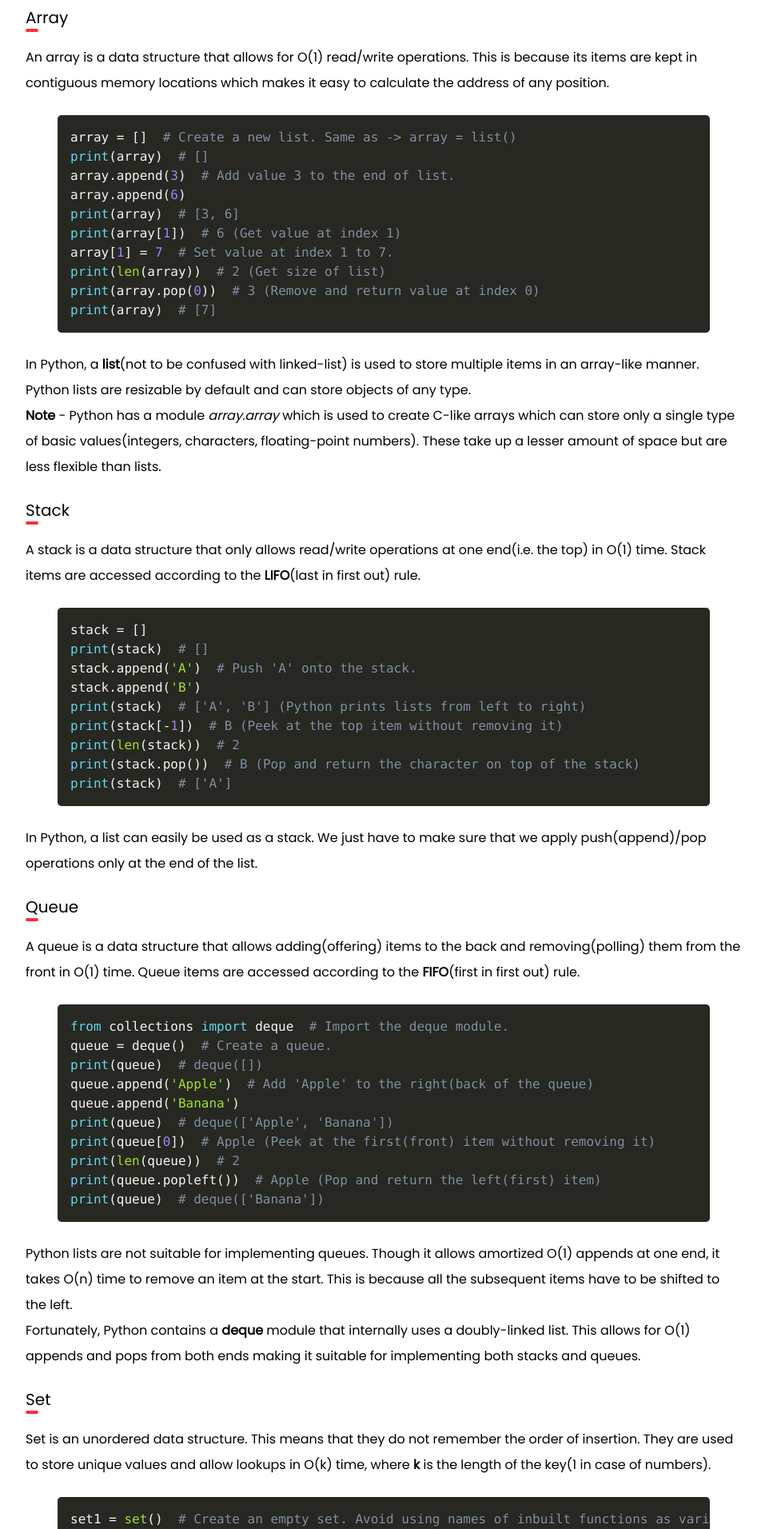
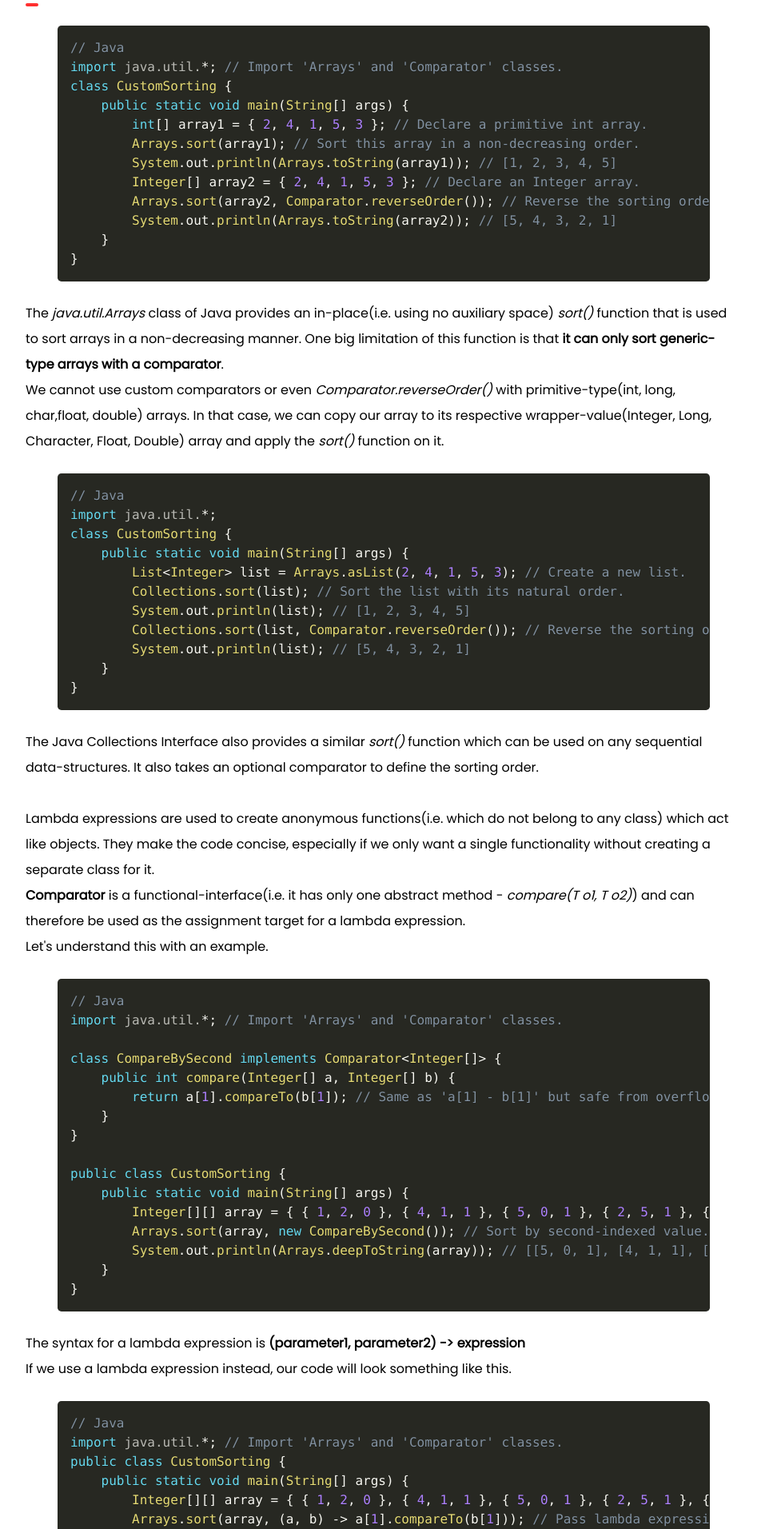
Before and after one commit to thesourceproject/thesourceproject.github.io, a Nuxt app: page /article/12-How-to-use-lambda-functions-for-custom-sorting in a window 1280 px wide. Shown: the part 688-2600 px from the top of the page at 80% size, without its empty margins (160-1117 px from the left). Built offline with nearby package versions, Linux system fonts and the light colour scheme; a web font is replaced by a local one.

Commit message:
article 12 update

```diff
--- a/pages/article/12-How-to-use-lambda-functions-for-custom-sorting.vue
+++ b/pages/article/12-How-to-use-lambda-functions-for-custom-sorting.vue
@@ -4,7 +4,7 @@
       <ArticleHeader
         title="How to use lambda functions for custom sorting"
         date="29 Mar '21"
-        readTime="5 min read"
+        readTime="10 min read"
         :tags="[
           'basics',
           'data',
@@ -16,7 +16,7 @@
         ]"
       />
       <p>
-        Java and Python both provide an inbuilt sorting functionality that sorts
+        Java and Python provide an inbuilt sorting functionality that sorts
         items in a non-decreasing manner. But, what if we want to use a custom
         sorting logic?
       </p>
@@ -25,8 +25,6 @@
         <div class="w-6 h-1 bg-background-2 rounded-full"></div>
       </div>
       <p class="mt-8">
-        First, we will see a basic example of the
-        <em>sort()</em> function.<br />
         <strong>Note</strong> - This tutorial assumes you have some basic
         understanding of Java and Python. You may refer to our
         <NuxtLink
@@ -37,213 +35,163 @@
         before you continue.
       </p>
       <div class="mt-6 flex flex-col">
-        <h3 class="text-xl">Array</h3>
+        <h3 class="text-xl">Java</h3>
         <div class="w-4 h-1 bg-background-2 rounded-full"></div>
       </div>
-      <p class="mt-4">
-        An array is a data structure that allows for O(1) read/write operations.
-        This is because its items are kept in contiguous memory locations which
-        makes it easy to calculate the address of any position.
+      <CodeSnippet
+        code="// Java
+import java.util.*; // Import 'Arrays' and 'Comparator' classes.
+class CustomSorting {
+    public static void main(String[] args) {
+        int[] array1 = { 2, 4, 1, 5, 3 }; // Declare a primitive int array.
+        Arrays.sort(array1); // Sort this array in a non-decreasing order.
+        System.out.println(Arrays.toString(array1)); // [1, 2, 3, 4, 5]
+        Integer[] array2 = { 2, 4, 1, 5, 3 }; // Declare an Integer array.
+        Arrays.sort(array2, Comparator.reverseOrder()); // Reverse the sorting order.
+        System.out.println(Arrays.toString(array2)); // [5, 4, 3, 2, 1]
+    }
+}"
+        lang="language-java"
+      />
+      <p>
+        The <em>java.util.Arrays</em> class of Java provides an in-place(i.e.
+        using no auxiliary space) <em>sort()</em> function that is used to sort
+        arrays in a non-decreasing manner. One big limitation of this function
+        is that
+        <strong>it can only sort generic-type arrays with a comparator</strong
+        >.<br />
+        We cannot use custom comparators or even
+        <em>Comparator.reverseOrder()</em> with primitive-type(int, long,
+        char,float, double) arrays. In that case, we can copy our array to its
+        respective wrapper-value(Integer, Long, Character, Float, Double) array
+        and apply the <em>sort()</em> function on it.
       </p>
       <CodeSnippet
-        code="array = []  # Create a new list. Same as -> array = list()
-print(array)  # []
-array.append(3)  # Add value 3 to the end of list.
-array.append(6)
-print(array)  # [3, 6]
-print(array[1])  # 6 (Get value at index 1)
-array[1] = 7  # Set value at index 1 to 7.
-print(len(array))  # 2 (Get size of list)
-print(array.pop(0))  # 3 (Remove and return value at index 0)
-print(array)  # [7]"
+        code="// Java
+import java.util.*;
+class CustomSorting {
+    public static void main(String[] args) {
+        List<Integer> list = Arrays.asList(2, 4, 1, 5, 3); // Create a new list.
+        Collections.sort(list); // Sort the list with its natural order.
+        System.out.println(list); // [1, 2, 3, 4, 5]
+        Collections.sort(list, Comparator.reverseOrder()); // Reverse the sorting order.
+        System.out.println(list); // [5, 4, 3, 2, 1]
+    }
+}"
+        lang="language-java"
+      />
+      <p>
+        The Java Collections Interface also provides a similar
+        <em>sort()</em> function which can be used on any sequential
+        data-structures. It also takes an optional comparator to define the
+        sorting order.<br /><br />
+        Lambda expressions are used to create anonymous functions(i.e. which do
+        not belong to any class) which act like objects. They make the code
+        concise, especially if we only want a single functionality without
+        creating a separate class for it.<br />
+        <strong>Comparator</strong> is a functional-interface(i.e. it has only
+        one abstract method - <nobr><em>compare(T o1, T o2)</em></nobr
+        >) and can therefore be used as the assignment target for a lambda
+        expression.<br />
+        Let's understand this with an example.
+      </p>
+      <CodeSnippet
+        code="// Java
+import java.util.*; // Import 'Arrays' and 'Comparator' classes.
+
+class CompareBySecond implements Comparator<Integer[]> {
+    public int compare(Integer[] a, Integer[] b) {
+        return a[1].compareTo(b[1]); // Same as 'a[1] - b[1]' but safe from overflow.
+    }
+}
+
+public class CustomSorting {
+    public static void main(String[] args) {
+        Integer[][] array = { { 1, 2, 0 }, { 4, 1, 1 }, { 5, 0, 1 }, { 2, 5, 1 }, { 6, 3, 4 } }; // Declare a 2-D Integer array.
+        Arrays.sort(array, new CompareBySecond()); // Sort by second-indexed value.
+        System.out.println(Arrays.deepToString(array)); // [[5, 0, 1], [4, 1, 1], [1, 2, 0], [6, 3, 4], [2, 5, 1]]
+    }
+}"
+        lang="language-java"
+      />
+      <p>
+        The syntax for a lambda expression is
+        <nobr><strong>(parameter1, parameter2) -> expression</strong></nobr
+        ><br />
+        If we use a lambda expression instead, our code will look something like
+        this.
+      </p>
+      <CodeSnippet
+        code="// Java
+import java.util.*; // Import 'Arrays' and 'Comparator' classes.
+public class CustomSorting {
+    public static void main(String[] args) {
+        Integer[][] array = { { 1, 2, 0 }, { 4, 1, 1 }, { 5, 0, 1 }, { 2, 5, 1 }, { 6, 3, 4 } };
+        Arrays.sort(array, (a, b) -> a[1].compareTo(b[1])); // Pass lambda expression as comparator.
+        System.out.println(Arrays.deepToString(array)); // [[5, 0, 1], [4, 1, 1], [1, 2, 0], [6, 3, 4], [2, 5, 1]]
+    }
+}"
+        lang="language-java"
+      />
+      <p>
+        Notice how concise it looks now. No need for creating separate classes
+        for different comparators. If we wanted to sort according to the
+        third-indexed value, we simply modify the lambda expression.<br /><br />
+        We are not limited to simple expressions and can also use more complex
+        sorting logic in our lambda expressions. Simply enclose the multiple
+        statements and the return statement within curly braces.<br />
+        Suppose, we wanted to sort the integer arrays by the first-index, then
+        the second-index, and then finally the third index. Our lambda
+        expression would look like this.
+      </p>
+      <CodeSnippet
+        code="// Java
+public class CustomSorting {
+    public static void main(String[] args) {
+        Integer[][] array = { { 1, 2, 0 }, { 2, 1, 5 }, { 2, 1, 1 }, { 1, 5, 1 }, { 2, 3, 4 } };
+        Arrays.sort(array, (a, b) -> {
+            if (a[0] != b[0]) {
+                return a[0].compareTo(b[0]);
+            }
+            if (a[1] != b[1]) {
+                return a[1].compareTo(b[1]);
+            }
+            return a[2].compareTo(b[2]);
+        });
+        System.out.println(Arrays.deepToString(array)); // [[1, 2, 0], [1, 5, 1], [2, 1, 1], [2, 1, 5], [2, 3, 4]]
+    }
+}"
+        lang="language-java"
+      />
+      <div class="mt-6 flex flex-col">
+        <h3 class="text-xl">Python</h3>
+        <div class="w-4 h-1 bg-background-2 rounded-full"></div>
+      </div>
+      <CodeSnippet
+        code="# Python3
+array1 = [2, 4, 1, 5, 3]  # Declare our array.
+array1.sort()  # Sort the array.
+print(array1)  # [1, 2, 3, 4, 5]
+array2 = [2, 4, 1, 5, 3]
+array2.sort(reverse=True)  # Reverse the sorting order.
+print(array2)  # [5, 4, 3, 2, 1]"
         lang="language-python"
       />
       <p>
-        In Python, a <strong>list</strong>(not to be confused with linked-list)
-        is used to store multiple items in an array-like manner. Python lists
-        are resizable by default and can store objects of any type.<br />
-        <strong>Note</strong> - Python has a module <em>array.array</em> which
-        is used to create C-like arrays which can store only a single type of
-        basic values(integers, characters, floating-point numbers). These take
-        up a lesser amount of space but are less flexible than lists.
-      </p>
-      <div class="mt-6 flex flex-col">
-        <h3 class="text-xl">Stack</h3>
-        <div class="w-4 h-1 bg-background-2 rounded-full"></div>
-      </div>
-      <p class="mt-4">
-        A stack is a data structure that only allows read/write operations at
-        one end(i.e. the top) in O(1) time. Stack items are accessed according
-        to the <strong>LIFO</strong>(last in first out) rule.
+        Python lists have an in-place <em>sort()</em> function which accepts an
+        optional <em>reverse</em> parameter that reverses the sorting order.<br />
+        There's also a very helpful <em>sorted()</em> function that creates a
+        copy of the list, sorts it, and then returns it.
       </p>
       <CodeSnippet
-        code="stack = []
-print(stack)  # []
-stack.append('A')  # Push 'A' onto the stack.
-stack.append('B')
-print(stack)  # ['A', 'B'] (Python prints lists from left to right)
-print(stack[-1])  # B (Peek at the top item without removing it)
-print(len(stack))  # 2
-print(stack.pop())  # B (Pop and return the character on top of the stack)
-print(stack)  # ['A']"
+        code="# Python3
+array1 = [2, 4, 1, 5, 3]
+array2 = sorted(array1, reverse=True)  # Return a reverse-sorted copy of the list.
+print(array1)  # [2, 4, 1, 5, 3] (Original list remains unmodified)
+print(array2)  # [5, 4, 3, 2, 1]"
         lang="language-python"
       />
       <p>
-        In Python, a list can easily be used as a stack. We just have to make
-        sure that we apply push(append)/pop operations only at the end of the
-        list.
-      </p>
-      <div class="mt-6 flex flex-col">
-        <h3 class="text-xl">Queue</h3>
-        <div class="w-4 h-1 bg-background-2 rounded-full"></div>
-      </div>
-      <p class="mt-4">
-        A queue is a data structure that allows adding(offering) items to the
-        back and removing(polling) them from the front in O(1) time. Queue items
-        are accessed according to the
-        <strong>FIFO</strong>(first in first out) rule.
-      </p>
-      <CodeSnippet
-        code="from collections import deque  # Import the deque module.
-queue = deque()  # Create a queue.
-print(queue)  # deque([])
-queue.append('Apple')  # Add 'Apple' to the right(back of the queue)
-queue.append('Banana')
-print(queue)  # deque(['Apple', 'Banana'])
-print(queue[0])  # Apple (Peek at the first(front) item without removing it)
-print(len(queue))  # 2
-print(queue.popleft())  # Apple (Pop and return the left(first) item)
-print(queue)  # deque(['Banana'])"
-        lang="language-python"
-      />
-      <p>
-        Python lists are not suitable for implementing queues. Though it allows
-        amortized O(1) appends at one end, it takes O(n) time to remove an item
-        at the start. This is because all the subsequent items have to be
-        shifted to the left.<br />
-        Fortunately, Python contains a <strong>deque</strong> module that
-        internally uses a doubly-linked list. This allows for O(1) appends and
-        pops from both ends making it suitable for implementing both stacks and
-        queues.
-      </p>
-      <div class="mt-6 flex flex-col">
-        <h3 class="text-xl">Set</h3>
-        <div class="w-4 h-1 bg-background-2 rounded-full"></div>
-      </div>
-      <p class="mt-4">
-        Set is an unordered data structure. This means that they do not remember
-        the order of insertion. They are used to store unique values and allow
-        lookups in O(k) time, where <strong>k</strong> is the length of the
-        key(1 in case of numbers).
-      </p>
-      <CodeSnippet
-        code="set1 = set()  # Create an empty set. Avoid using names of inbuilt functions as variable names.
-print(set1)  # set()
-set1.add(3)  # Add 3 to the set.
-set1.add(6)
-print(set1)  # {3, 6}
-print(len(set1))  # 2
-print(6 in set1)  # True (Check if 6 is in the set)
-set1.remove(6)  # Remove 6 from the set.
-print(6 in set1)  # False
-print(set1)  # {3}
-for num in set1:
-    print(num)  # Perform action for every set item."
-        lang="language-python"
-      />
-      <p>Python provides an easy to use set object using <em>set()</em>.</p>
-      <div class="mt-6 flex flex-col">
-        <h3 class="text-xl">Map</h3>
-        <div class="w-4 h-1 bg-background-2 rounded-full"></div>
-      </div>
-      <p class="mt-4">
-        A map is a special data structure that allows mapping of unique keys to
-        a respective value. Similar to a set, it allows lookup in O(k) time
-        where
-        <strong>k</strong> is the length of the key.
-      </p>
-      <CodeSnippet
-        code="map = {}  # Create a new map(dictionary). Same as -> map = dict()
-print(map)  # {}
-map['A'] = 'Apple'  # Map the key 'A' to the value &quot;Apple&quot;
-map['B'] = 'Banana'
-print(map.setdefault('B', 'Blueberry'))  # Banana (Return the value for the key 'B'. If it does not exist, map it to the value &quot;Blueberry&quot;)
-print(map)  # {'A': 'Apple', 'B': 'Banana'}
-print(len(map))  # 2
-print('C' in map)  # False (Check if 'C' exists in the map as a key)
-print(map['A'])  # Apple (Get the value mapped for the key 'A'. Throws KeyError exception if the key does not exist)
-print(map.get('C', 'Cherry'))  # Cherry (Get the value mapped for the key 'C', if it does not exist return &quot;Cherry&quot;)
-map.pop('A')  # Remove the key 'A' and return its value. Throws KeyError exception if the key does not exist.
-print(map)  # {'B': 'Banana'}
-for key in map:  # Same as -> for key in map.keys()
-    print(key)  # Perform action for every key in map.
-for value in map.values():
-    print(value)  # Perform action for every value mapped."
-        lang="language-python"
-      />
-      <p>
-        In Python, maps are known as dictionaries. They can be created using
-        <em>{}</em> or <em>dict()</em>.
-      </p>
-      <div class="mt-6 flex flex-col">
-        <h3 class="text-xl">Heap</h3>
-        <div class="w-4 h-1 bg-background-2 rounded-full"></div>
-      </div>
-      <p class="mt-4">
-        Heap is a tree-like data structure that satisfies the heap property. It
-        means that, in a min-heap, the value of every node is greater than or
-        equal to its parent. This ensures that the root of the tree always
-        contains the smallest value and vice-versa for max-heap.<br />
-        Min-heaps allow insertion and retrieval of minimum(or maximum in case of
-        max-heaps) in O(log n) time.
-      </p>
-      <CodeSnippet
-        code="import heapq
-heap = []  # Create an empty list which will be used as a min-heap.
-heapq.heappush(heap, 2)  # Add 2 to the heap.
-heapq.heappush(heap, 5)
-heapq.heappush(heap, 1)
-print(heap)  # [1, 5, 2] (Not necessarily in sorted order but the root will always contain the smallest element in a min-heap)
-print(len(heap))  # 3
-print(heap[0])  # 1 (Peek at the root element without removing it, IndexError will be thrown if heap is empty)
-print(heapq.heappop(heap))  # 1 (Remove and return the root element, IndexError will be thrown if heap is empty)
-print(heapq.heappop(heap))  # 2
-print(heapq.heappop(heap))  # 5
-print(heap)  # []"
-        lang="language-python"
-      />
-      <p>
-        Python provides a <strong>heapq</strong> module for working with heaps.
-        An ordinary list is used to store the elements and the heap is
-        implemented using the heapq methods.<br />
-        By default, heapq implements a min-heap but we can use it as a max-heap
-        too. Simply invert the sign of each number when it is inserted and
-        restore it on removal.
-      </p>
-      <CodeSnippet
-        code="import heapq
-heap = []
-heapq.heappush(heap, (2, 3))  # Add heap items as tuples in the form of priority-value pairs.
-heapq.heappush(heap, (0, 6))
-heapq.heappush(heap, (1, 2))
-print(heap)  # [(0, 6), (2, 3), (1, 2)]"
-        lang="language-python"
-      />
-      <p>
-        If we want a different priority for each element we can store heap items
-        in tuples. The heapq functions will use the tuple's first argument to
-        compare heap items.
-      </p>
-      <CodeSnippet
-        code="import heapq
-heap = [3, 6, 1]
-heapq.heapify(heap)  # Heapify the list
-print(heap)  # [1, 6, 3]"
-        lang="language-python"
-      />
-      <p>
-        The heapq module also provides a <em>heapify()</em> function that
-        converts an existing list into a heap in O(n) time.<br /><br />
         And there you go. We have covered all the important inbuilt data
         structures of Python. Now use these to solve your algorithmic problems
         more efficiently.
@@ -269,7 +217,7 @@ export default {
         hid: "description",
         name: "description",
         content:
-          "Java and Python both provide an inbuilt sorting functionality which can sort items in a non-decreasing manner. But, what if we want to have a custom sorting order?",
+          "Java and Python provide an inbuilt sorting functionality that sorts items in a non-decreasing manner. But, what if we want to use a custom sorting logic?",
       },
     ],
   },
--- a/pages/find.vue
+++ b/pages/find.vue
@@ -80,9 +80,9 @@ export default {
           category: "basics",
           title: "How to use lambda functions for custom sorting",
           date: "4 Apr '21",
-          readTime: "5 min read",
+          readTime: "10 min read",
           fragment:
-            "Java and Python both provide an inbuilt sorting functionality that sorts items in a non-decreasing manner. But, what if we want to use a custom sorting logic?..",
+            "Java and Python provide an inbuilt sorting functionality that sorts items in a non-decreasing manner. But, what if we want to use a custom sorting logic?..",
           tags: [
             "basics",
             "data",
```
